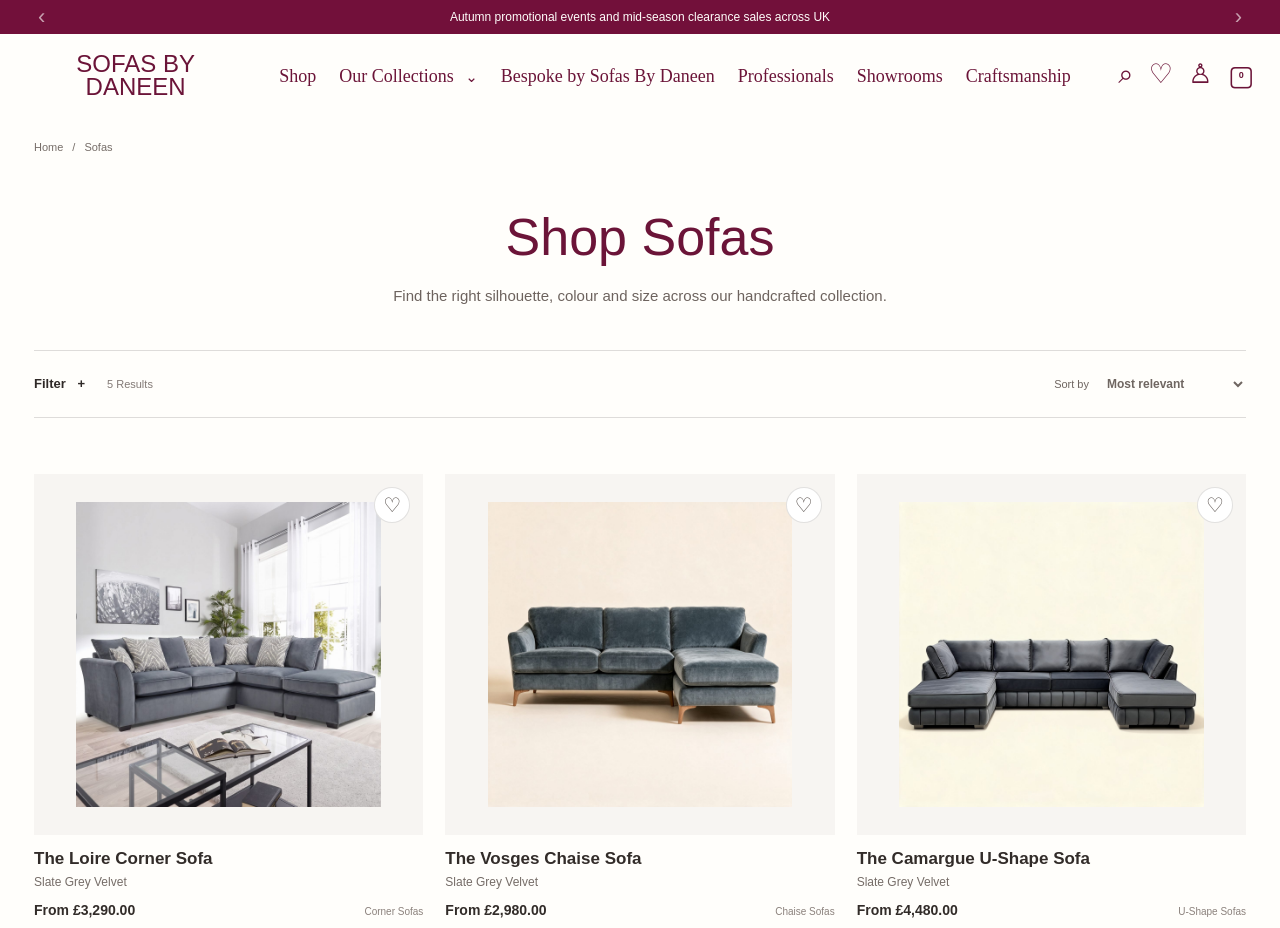
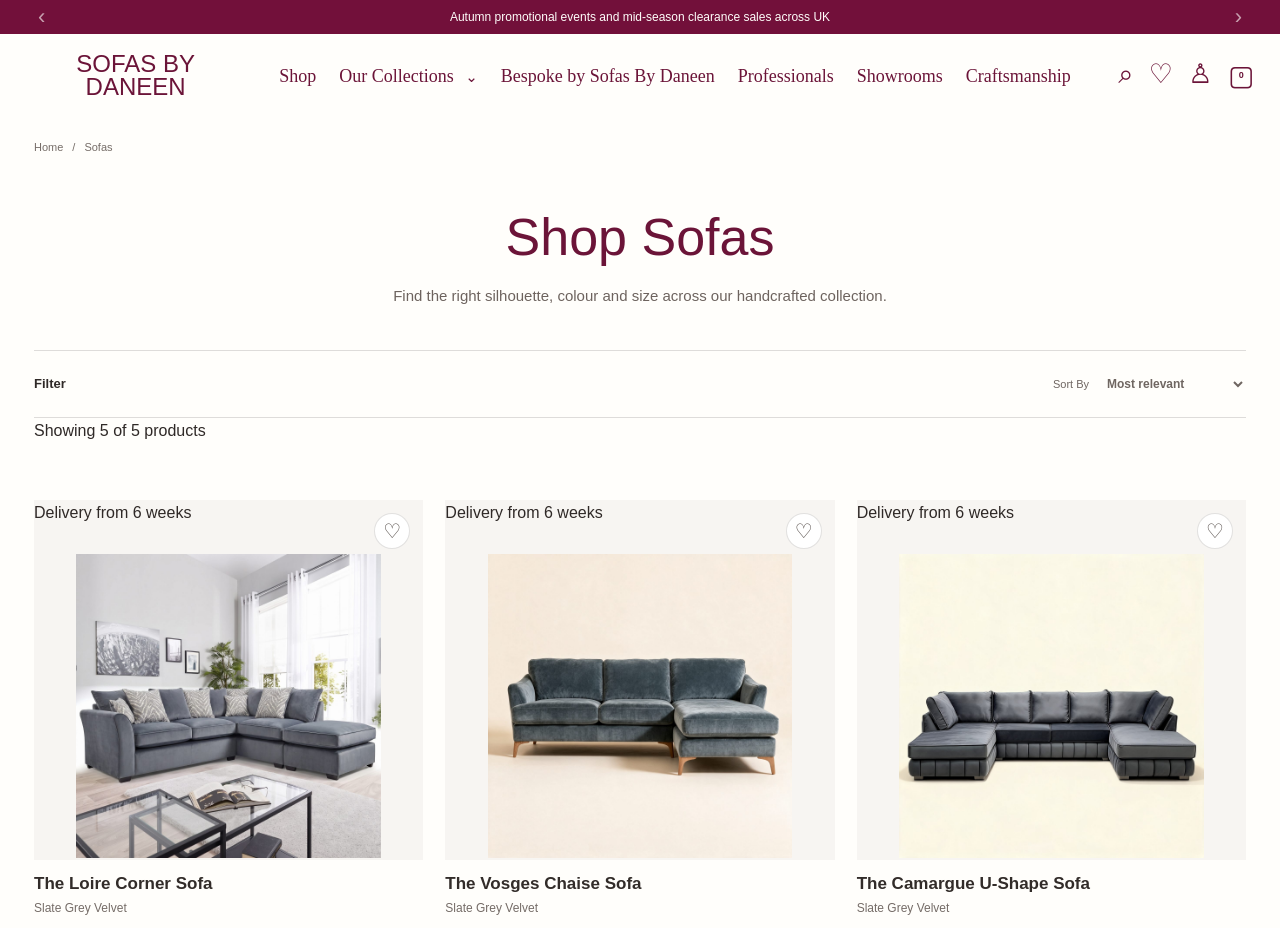
Before and after one commit to ahmedFayyazG/sofasbydaneen, a Next.js app: page /shop in a window 1280 px wide. Shown: the top 928 px of the page. Built offline with nearby package versions, Linux system fonts and the light colour scheme; a web font is replaced by a local one.

Commit message:
Refine colour collection listing to Sofology-style retail layout

```diff
--- a/app/shop/ShopFilters.tsx
+++ b/app/shop/ShopFilters.tsx
@@ -13,7 +13,7 @@ type FilterState = { type: ProductType | null; color: ColorFamily | null; seats:
 type SortKey = "relevant" | "price-asc" | "price-desc";
 
 const typeOptions: { key: ProductType; label: string }[] = [
-  { key: "corner", label: "Corner sofas" }, { key: "chaise", label: "Chaise sofas" }, { key: "u-shape", label: "U-shape sofas" }, { key: "modular", label: "Modular sofas" }, { key: "chesterfield", label: "Chesterfield" },
+  { key: "corner", label: "Corner sofas" }, { key: "chaise", label: "Chaise sofas" }, { key: "u-shape", label: "U-shape sofas" }, { key: "modular", label: "Modular sofas" }, { key: "chesterfield", label: "Chesterfield sofas" },
 ];
 const colorOptions: { key: ColorFamily; label: string; hex: string }[] = [
   { key: "ivory", label: "Ivory", hex: "#f2ede2" }, { key: "beige", label: "Beige", hex: "#d9c7a8" }, { key: "grey", label: "Grey", hex: "#5b6472" }, { key: "green", label: "Green", hex: "#2f6f6a" }, { key: "red", label: "Red", hex: "#8b1e1e" }, { key: "brown", label: "Brown", hex: "#6b4a34" }, { key: "blue", label: "Blue", hex: "#1f2a44" }, { key: "black", label: "Black", hex: "#2b2b2d" },
@@ -21,7 +21,6 @@ const colorOptions: { key: ColorFamily; label: string; hex: string }[] = [
 const sizeOptions: { key: SizeFilterKey; label: string }[] = [
   { key: "1", label: "Armchairs" }, { key: "2", label: "2 seater" }, { key: "3", label: "3 seater" }, { key: "4", label: "4 seater" }, { key: "chaise", label: "Chaise" }, { key: "modular", label: "Modular" },
 ];
-
 const isProductType = (value: string | null): value is ProductType => typeOptions.some((option) => option.key === value);
 const isColorFamily = (value: string | null): value is ColorFamily => colorOptions.some((option) => option.key === value);
 const isSizeFilter = (value: string | null): value is SizeFilterKey => sizeOptions.some((option) => option.key === value);
@@ -39,9 +38,11 @@ function ProductCard({ product, selectedColor }: { product: Product; selectedCol
   const handleTouchStart = (event: TouchEvent<HTMLDivElement>) => { const touch = event.touches[0]; if (!touch) return; didSwipeRef.current = false; touchStartRef.current = { x: touch.clientX, y: touch.clientY }; };
   const handleTouchEnd = (event: TouchEvent<HTMLDivElement>) => { const start = touchStartRef.current; const touch = event.changedTouches[0]; touchStartRef.current = null; if (!start || !touch || product.fabrics.length < 2) return; const dx = touch.clientX - start.x; const dy = touch.clientY - start.y; if (Math.abs(dx) < 42 || Math.abs(dx) < Math.abs(dy) * 1.2) return; didSwipeRef.current = true; showAdjacentFabric(dx < 0 ? 1 : -1); };
   const handleImageClick = (event: MouseEvent<HTMLAnchorElement>) => { if (!didSwipeRef.current) return; event.preventDefault(); didSwipeRef.current = false; };
+  const monthly = Math.max(1, product.priceFromValue / 48).toFixed(2);
 
   return <article className="shop-product-card">
     <div className="shop-card-image" onTouchStart={handleTouchStart} onTouchEnd={handleTouchEnd}>
+      <span className="shop-delivery-badge">Delivery from 6 weeks</span>
       <button type="button" className="shop-card-heart" aria-label={`Save ${product.name}`}>♡</button>
       <Link href={`/products/${product.slug}?fabric=${selectedFabric.code}`} onClick={handleImageClick}><img src={selectedFabric.studioFront} alt={`${product.name} in ${selectedFabric.name}`} width="750" height="750" loading="lazy" /></Link>
       {product.fabrics.length > 1 && <><button type="button" className="shop-card-arrow prev" onClick={() => showAdjacentFabric(-1)} aria-label="Previous colour">‹</button><button type="button" className="shop-card-arrow next" onClick={() => showAdjacentFabric(1)} aria-label="Next colour">›</button></>}
@@ -49,7 +50,7 @@ function ProductCard({ product, selectedColor }: { product: Product; selectedCol
     <div className="shop-card-info">
       <h3><Link href={`/products/${product.slug}?fabric=${selectedFabric.code}`}>{product.name}</Link></h3>
       <p className="shop-card-fabric">{selectedFabric.name}</p>
-      <div className="shop-card-bottom"><strong>From {product.priceFrom}</strong><span>{product.category}</span></div>
+      <p className="shop-card-price"><strong>{product.priceFrom}</strong><span> | £{monthly} per month*</span></p>
       <div className="shop-card-swatches">{product.fabrics.slice(0, 8).map((fabric) => <button key={fabric.code} type="button" style={{ background: fabric.hex }} className={fabric.code === selectedFabric.code ? "active" : ""} onClick={() => setFabricCode(fabric.code)} aria-label={fabric.name} />)}</div>
     </div>
   </article>;
@@ -60,32 +61,18 @@ export default function ShopFilters({ products, initialFilters }: { products: Pr
   const [filtersOpen, setFiltersOpen] = useState(false); const [sort, setSort] = useState<SortKey>("relevant");
   const urlFilters = useMemo(() => parseFilters({ type: searchParams.get("type"), color: searchParams.get("color"), seats: searchParams.get("seats") }), [searchParams]);
   const selectedType = urlFilters.type; const selectedColor = urlFilters.color; const selectedSize = urlFilters.seats; const hasFilters = Boolean(selectedType || selectedColor || selectedSize);
-  const filteredProducts = useMemo(() => {
-    const result = products.filter((product) => (!selectedType || product.type === selectedType) && (!selectedColor || product.colorFamilies.includes(selectedColor)) && (!selectedSize || matchesSize(product, selectedSize)));
-    if (sort === "price-asc") return [...result].sort((a, b) => a.priceFromValue - b.priceFromValue);
-    if (sort === "price-desc") return [...result].sort((a, b) => b.priceFromValue - a.priceFromValue);
-    return result;
-  }, [products, selectedType, selectedColor, selectedSize, sort]);
+  const filteredProducts = useMemo(() => { const result = products.filter((product) => (!selectedType || product.type === selectedType) && (!selectedColor || product.colorFamilies.includes(selectedColor)) && (!selectedSize || matchesSize(product, selectedSize))); if (sort === "price-asc") return [...result].sort((a, b) => a.priceFromValue - b.priceFromValue); if (sort === "price-desc") return [...result].sort((a, b) => b.priceFromValue - a.priceFromValue); return result; }, [products, selectedType, selectedColor, selectedSize, sort]);
   const setFilter = (key: "type" | "color" | "seats", value: string) => { const params = new URLSearchParams(searchParams.toString()); if (params.get(key) === value) params.delete(key); else params.set(key, value); router.replace(params.toString() ? `${pathname}?${params}` : pathname, { scroll: false }); };
   const clearFilters = () => router.replace(pathname, { scroll: false });
 
   return <div className="shop-page shop-collection-page">
     <div className="shop-toolbar">
-      <div className="shop-toolbar-left"><button type="button" className="shop-filter-trigger" onClick={() => setFiltersOpen((open) => !open)}>Filter <span>{hasFilters ? "•" : "+"}</span></button><span className="shop-result-count">{filteredProducts.length} Result{filteredProducts.length === 1 ? "" : "s"}</span></div>
-      <label className="shop-sort">Sort by <select value={sort} onChange={(event) => setSort(event.target.value as SortKey)}><option value="relevant">Most relevant</option><option value="price-asc">Price low to high</option><option value="price-desc">Price high to low</option></select></label>
+      <button type="button" className="shop-filter-trigger" onClick={() => setFiltersOpen((open) => !open)}>Filter</button>
+      <label className="shop-sort">Sort By <select value={sort} onChange={(event) => setSort(event.target.value as SortKey)}><option value="relevant">Most relevant</option><option value="price-asc">Price low to high</option><option value="price-desc">Price high to low</option></select></label>
     </div>
-
-    {filtersOpen && <section className="shop-filter-panel" aria-label="Filter sofas">
-      <div><h3>Type</h3>{typeOptions.map((option) => <button key={option.key} className={selectedType === option.key ? "active" : ""} onClick={() => setFilter("type", option.key)}>{option.label}</button>)}</div>
-      <div><h3>Colour</h3><div className="shop-filter-colours">{colorOptions.map((option) => <button key={option.key} className={selectedColor === option.key ? "active" : ""} onClick={() => setFilter("color", option.key)}><i style={{ background: option.hex }} />{option.label}</button>)}</div></div>
-      <div><h3>Size</h3>{sizeOptions.map((option) => <button key={option.key} className={selectedSize === option.key ? "active" : ""} onClick={() => setFilter("seats", option.key)}>{option.label}</button>)}</div>
-      {hasFilters && <button className="shop-clear-link" type="button" onClick={clearFilters}>Clear all</button>}
-    </section>}
-
+    {filtersOpen && <section className="shop-filter-panel" aria-label="Filter sofas"><div><h3>Type</h3>{typeOptions.map((option) => <button key={option.key} className={selectedType === option.key ? "active" : ""} onClick={() => setFilter("type", option.key)}>{option.label}</button>)}</div><div><h3>Colour</h3><div className="shop-filter-colours">{colorOptions.map((option) => <button key={option.key} className={selectedColor === option.key ? "active" : ""} onClick={() => setFilter("color", option.key)}><i style={{ background: option.hex }} />{option.label}</button>)}</div></div><div><h3>Size</h3>{sizeOptions.map((option) => <button key={option.key} className={selectedSize === option.key ? "active" : ""} onClick={() => setFilter("seats", option.key)}>{option.label}</button>)}</div>{hasFilters && <button className="shop-clear-link" type="button" onClick={clearFilters}>Clear all</button>}</section>}
     {hasFilters && <div className="shop-active-filters">{selectedColor && <button onClick={() => setFilter("color", selectedColor)}>{colorOptions.find((item) => item.key === selectedColor)?.label} ×</button>}{selectedType && <button onClick={() => setFilter("type", selectedType)}>{typeOptions.find((item) => item.key === selectedType)?.label} ×</button>}{selectedSize && <button onClick={() => setFilter("seats", selectedSize)}>{sizeOptions.find((item) => item.key === selectedSize)?.label} ×</button>}</div>}
-
-    <section className="shop-results" aria-label="Sofa results">
-      {filteredProducts.length ? <div className="shop-product-grid">{filteredProducts.map((product) => <ProductCard product={product} selectedColor={selectedColor} key={`${product.slug}-${selectedColor ?? "all"}`} />)}</div> : <div className="shop-empty"><h3>No sofas match these filters</h3><p>Try removing one filter to see more of the collection.</p><button type="button" onClick={clearFilters}>Clear filters</button></div>}
-    </section>
+    <div className="shop-count-line">Showing {filteredProducts.length} of {products.length} products</div>
+    <section className="shop-results" aria-label="Sofa results">{filteredProducts.length ? <div className="shop-product-grid">{filteredProducts.map((product) => <ProductCard product={product} selectedColor={selectedColor} key={`${product.slug}-${selectedColor ?? "all"}`} />)}</div> : <div className="shop-empty"><h3>No sofas match these filters</h3><p>Try removing one filter to see more of the collection.</p><button type="button" onClick={clearFilters}>Clear filters</button></div>}</section>
   </div>;
 }
```
